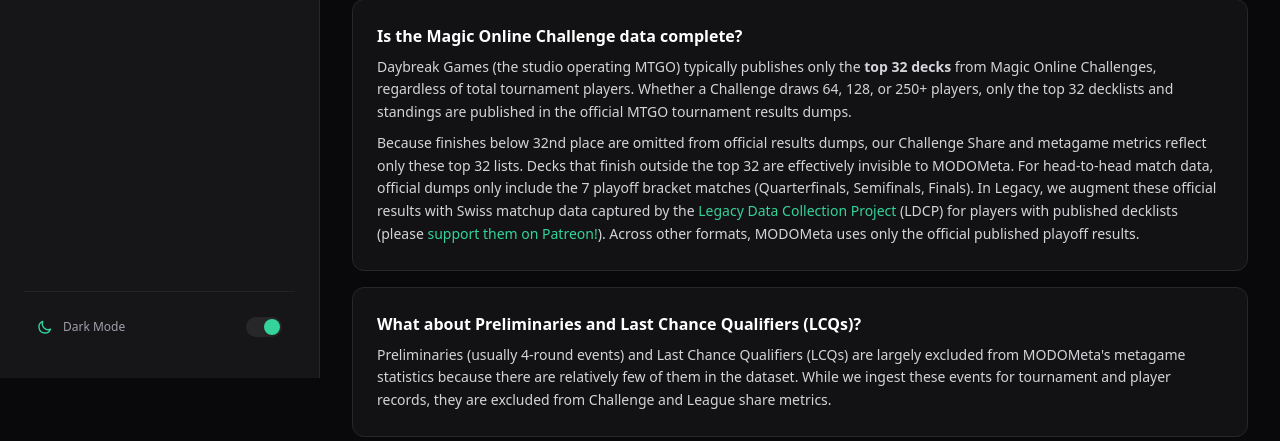
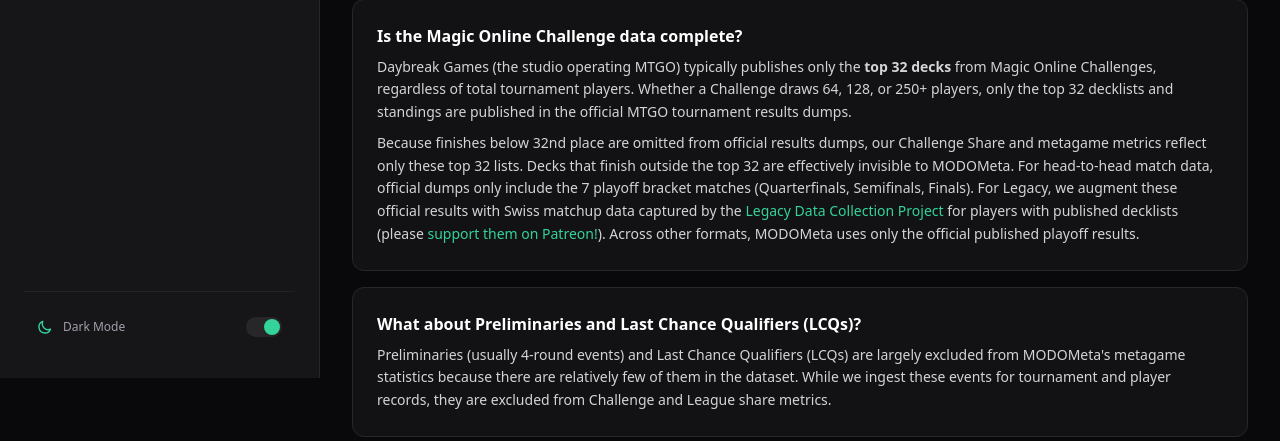
Before and after one commit to davidfischer/modometa, a Django app: page /faq/ in a window 1280 px wide. Shown: the part 422-863 px from the top of the page. Run offline with Django 5.2, Linux system fonts and the light colour scheme; style sheets or scripts are compiled from the project's sources.

Commit message:
Minor verbiage changes and reference community data in README

```diff
--- a/core/templates/archetype_matrix.html
+++ b/core/templates/archetype_matrix.html
@@ -70,7 +70,7 @@
     <div class="flex items-start sm:items-center gap-3 rounded-xl border border-emerald-500/30 bg-emerald-950/20 px-4 py-3 text-xs text-zinc-300">
       <div>
         <span>Swiss round matchup data provided by the <a href="https://www.patreon.com/legacydatacollection" target="_blank" rel="noopener noreferrer" class="font-semibold text-emerald-400 hover:text-emerald-300 underline underline-offset-2">Legacy Data Collection Project</a>. </span>
-        <span>{{ SITE_NAME }} uses LDCP head-to-head matchup data where both players had their decklists in the official MTGO data (typically top32).</span>
+        <span>{{ SITE_NAME }} uses LDCP head-to-head matchup data where both players had their decklists in the official MTGO data (typically top 32).</span>
       </div>
     </div>
   {% endif %}
--- a/core/templates/faq.html
+++ b/core/templates/faq.html
@@ -106,7 +106,9 @@
         <p class="text-sm text-zinc-300 leading-relaxed">
           Because finishes below 32nd place are omitted from official results dumps, our Challenge Share and metagame metrics reflect only these top 32 lists.
           Decks that finish outside the top 32 are effectively invisible to {{ SITE_NAME }}.
-          For head-to-head match data, official dumps only include the 7 playoff bracket matches (Quarterfinals, Semifinals, Finals). In Legacy, we augment these official results with Swiss matchup data captured by the <a href="https://www.patreon.com/legacydatacollection" class="text-emerald-400 hover:underline" target="_blank" rel="noopener noreferrer">Legacy Data Collection Project</a> (LDCP) for players with published decklists (please <a href="https://www.patreon.com/legacydatacollection" class="text-emerald-400 hover:underline" target="_blank" rel="noopener noreferrer">support them on Patreon!</a>). Across other formats, {{ SITE_NAME }} uses only the official published playoff results.
+          For head-to-head match data, official dumps only include the 7 playoff bracket matches (Quarterfinals, Semifinals, Finals).
+          For Legacy, we augment these official results with Swiss matchup data captured by the <a href="https://www.patreon.com/legacydatacollection" class="text-emerald-400 hover:underline" target="_blank" rel="noopener noreferrer">Legacy Data Collection Project</a> for players with published decklists (please <a href="https://www.patreon.com/legacydatacollection" class="text-emerald-400 hover:underline" target="_blank" rel="noopener noreferrer">support them on Patreon!</a>).
+          Across other formats, {{ SITE_NAME }} uses only the official published playoff results.
         </p>
       </div>
 
```
Also changed, not shown: README.md.
